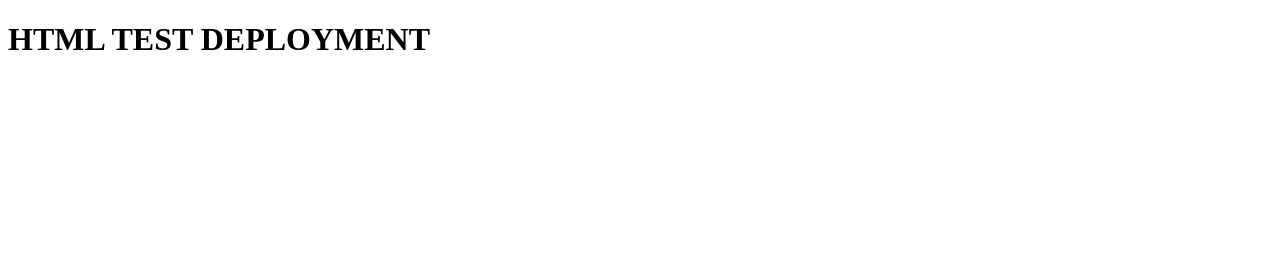
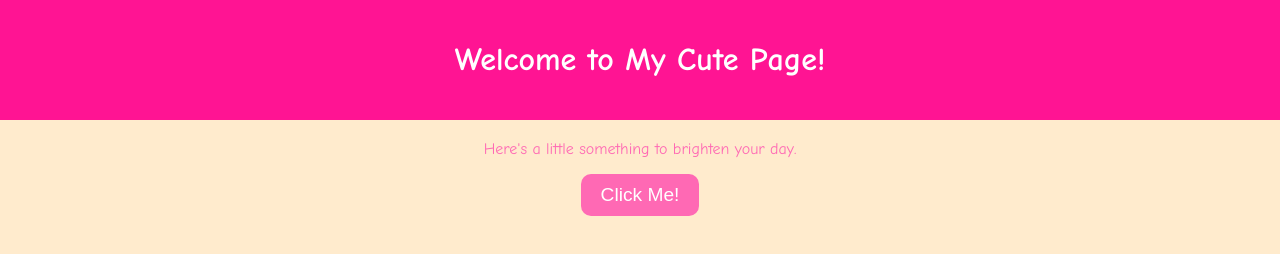
Before and after one commit to jsnorek/test-html-deploy, a plain HTML site: page index.html in a window 1280 px wide. Drawn offline with Linux system fonts and the light colour scheme.

Commit message:
html updates

```diff
--- a/index.html
+++ b/index.html
@@ -3,9 +3,45 @@
 <head>
     <meta charset="UTF-8">
     <meta name="viewport" content="width=device-width, initial-scale=1.0">
-    <title>Document</title>
+    <title>My Cute Page</title>
+    <style>
+        body {
+            font-family: 'Comic Sans MS', sans-serif;
+            background-color: #ffebcd;
+            color: #ff69b4;
+            text-align: center;
+            margin: 0;
+            padding: 0;
+        }
+        header {
+            background-color: #ff1493;
+            color: white;
+            padding: 20px;
+        }
+        main {
+            margin: 20px;
+        }
+        button {
+            background-color: #ff69b4;
+            color: white;
+            border: none;
+            padding: 10px 20px;
+            font-size: 1.2em;
+            cursor: pointer;
+            border-radius: 10px;
+        }
+        button:hover {
+            background-color: #ff1493;
+        }
+    </style>
 </head>
 <body>
-    <h1>HTML TEST DEPLOYMENT</h1>
+    <header>
+        <h1>Welcome to My Cute Page!</h1>
+    </header>
+    <main>
+        <p>Here's a little something to brighten your day.</p>
+        <button onclick="alert('Have a great day! 😊')">Click Me!</button>
+    </main>
 </body>
 </html>
```
